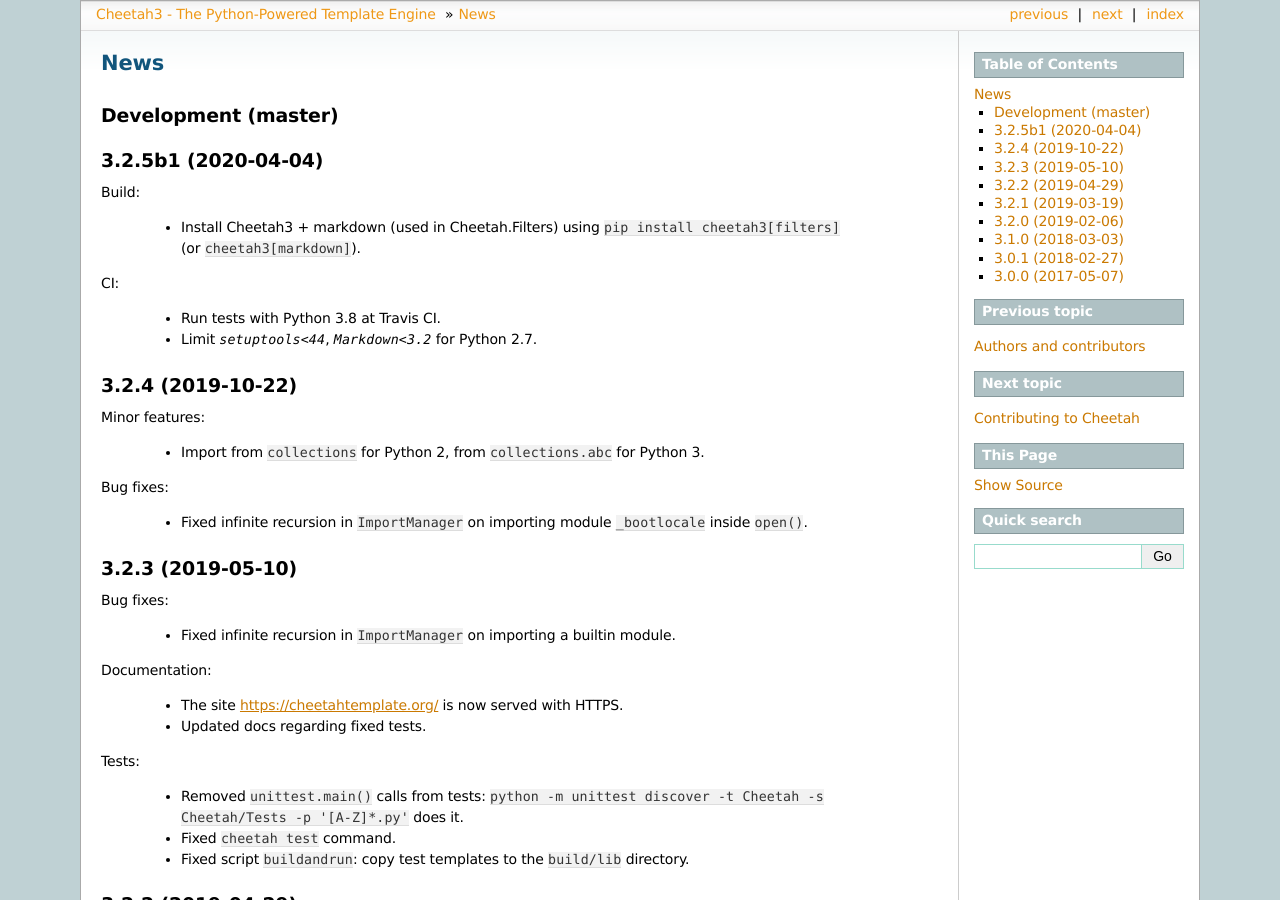
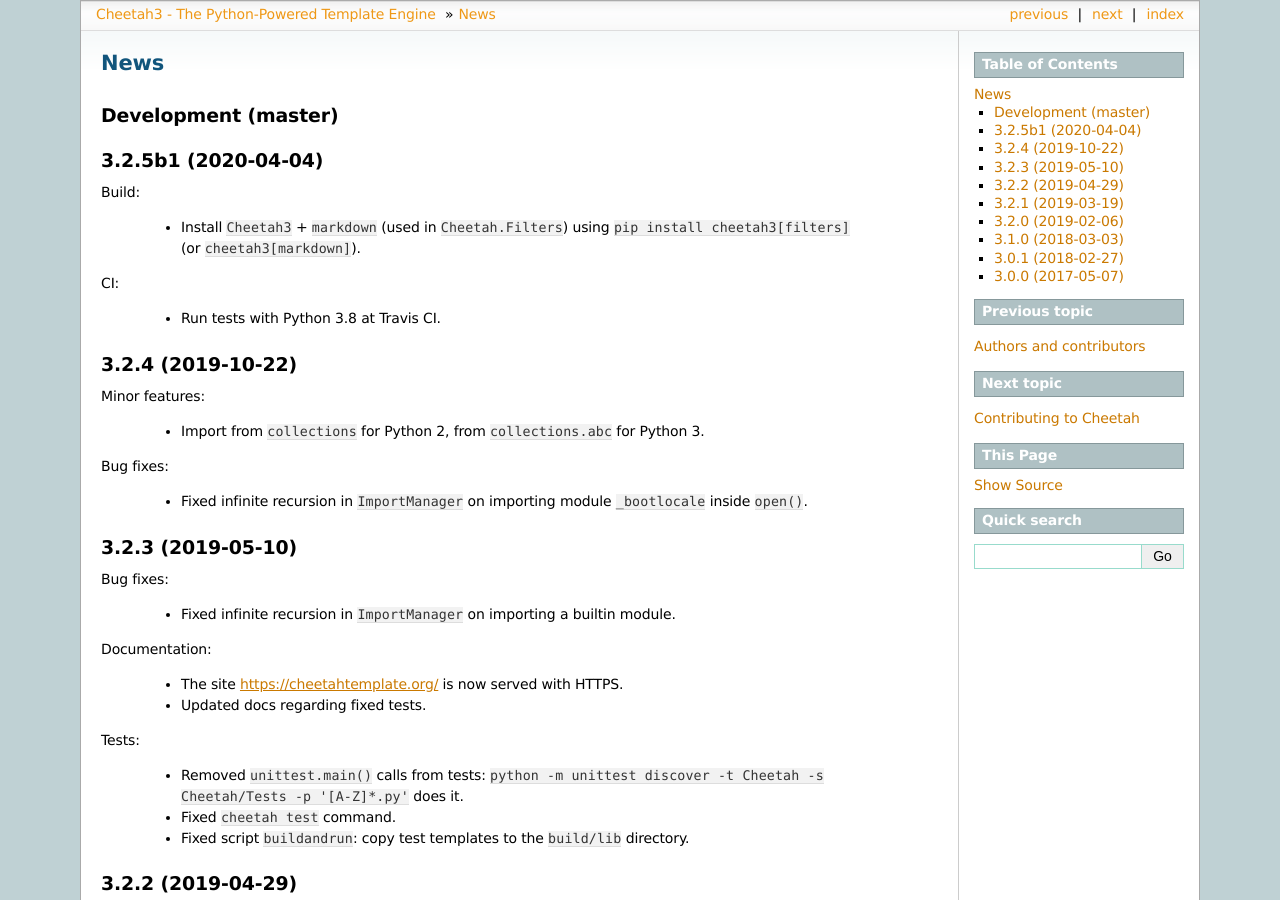
Before and after one commit to CheetahTemplate3/cheetah3, a Sphinx documentation site: the page built from docs/news.rst, in a window 1280 px wide and 900 px high. Built offline with Sphinx 7.4.7, drawn with Linux system fonts in a browser that asks for light colours.

Commit message:
Docs(news): Improve formatting.
Remove uninteresting news item.

[skip ci]

```diff
--- a/docs/news.rst
+++ b/docs/news.rst
@@ -9,13 +9,12 @@ Development (master)
 
 Build:
 
-  - Install Cheetah3 + markdown (used in Cheetah.Filters)
+  - Install ``Cheetah3`` + ``markdown`` (used in ``Cheetah.Filters``)
     using ``pip install cheetah3[filters]`` (or ``cheetah3[markdown]``).
 
 CI:
 
   - Run tests with Python 3.8 at Travis CI.
-  - Limit `setuptools<44`, `Markdown<3.2` for Python 2.7.
 
 3.2.4 (2019-10-22)
 ------------------
```
